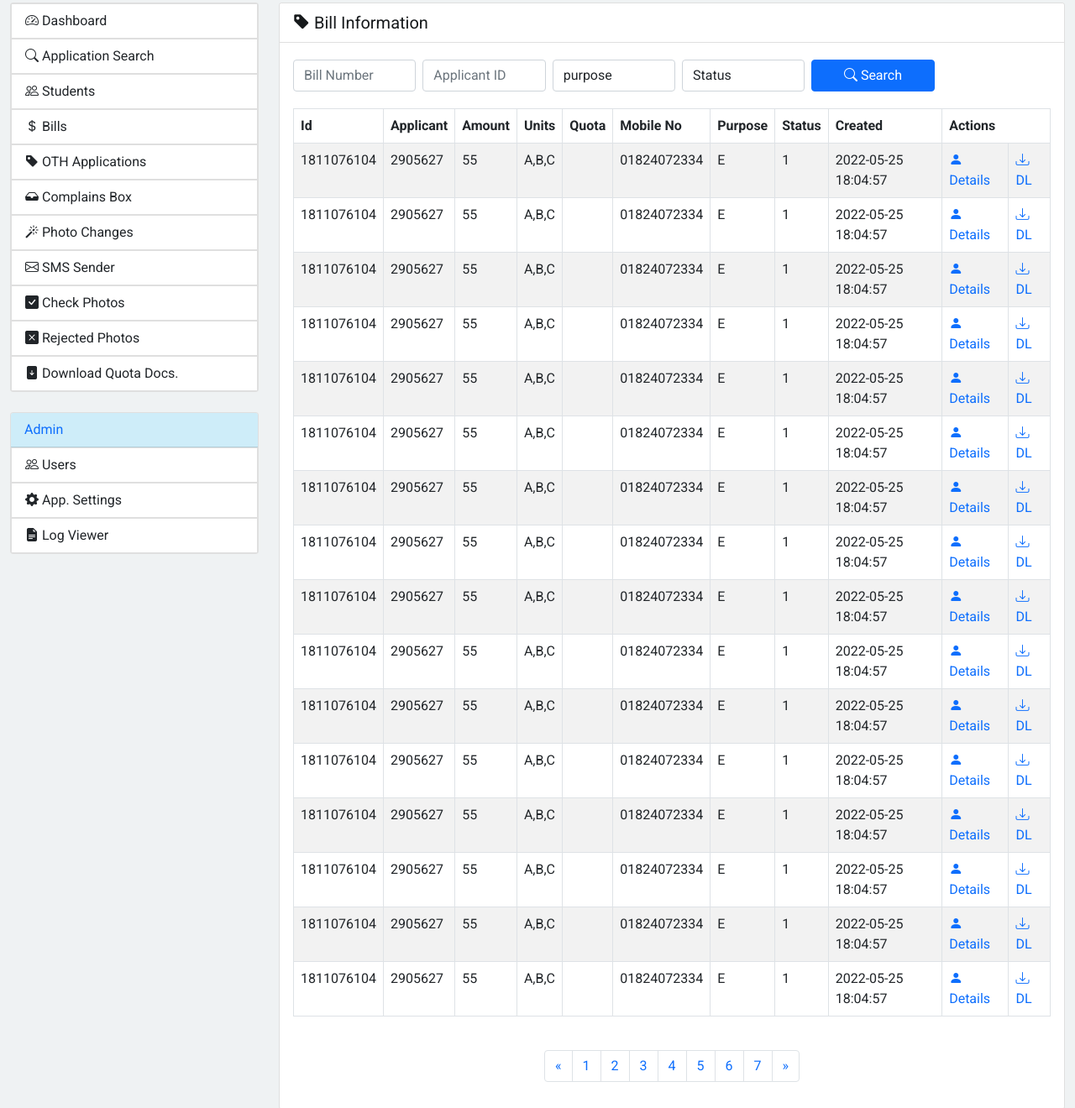
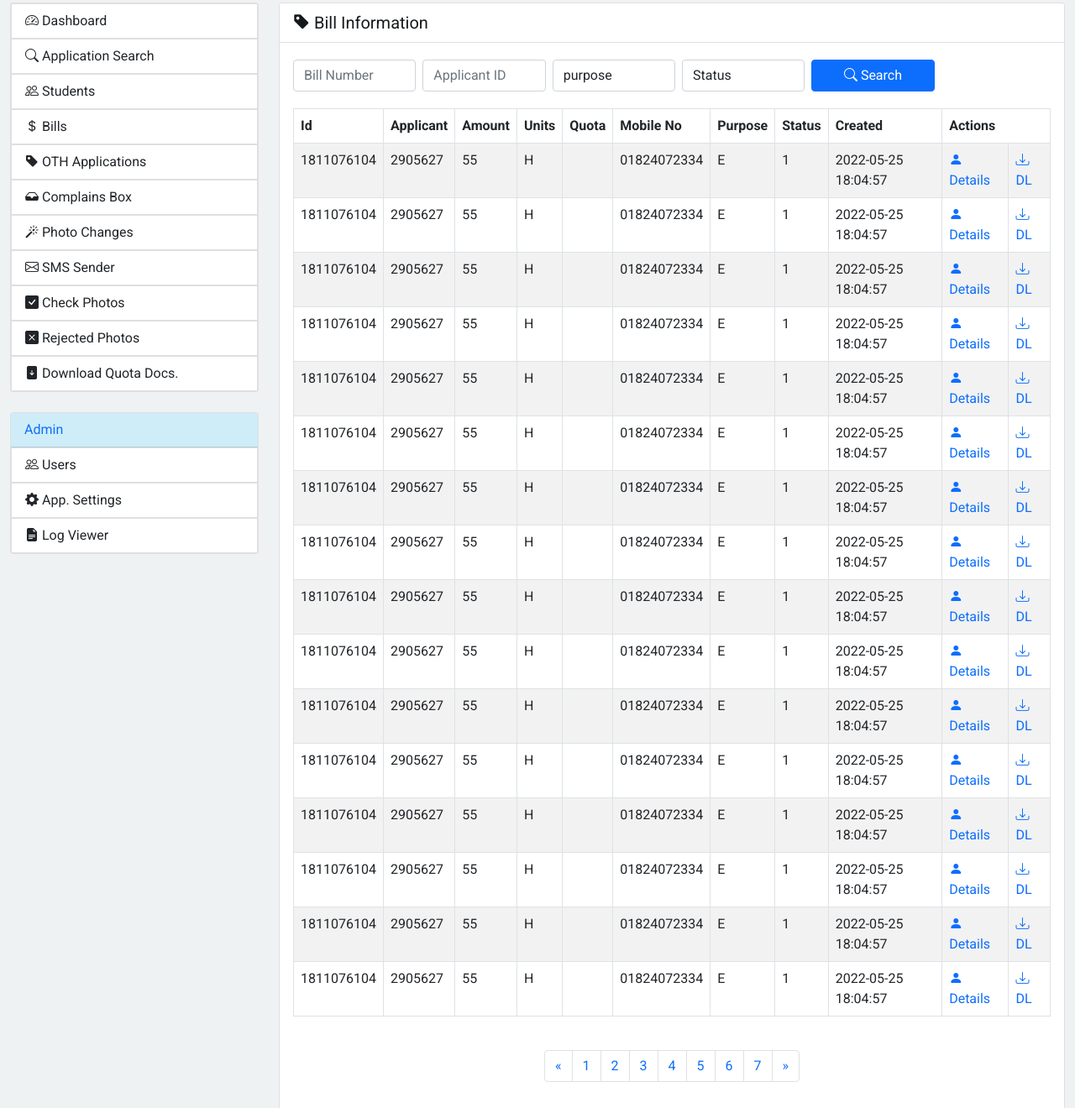
Before and after one commit to SajeebChakraborty/Web_Bootsrap_Assignment, a plain HTML site: page dashboard.html in a window 1280 px wide. Shown: the part 72-1392 px from the top of the page at 84% size. Drawn offline with nearby package versions, Linux system fonts and the light colour scheme.

Commit message:
task done

```diff
--- a/dashboard.html
+++ b/dashboard.html
@@ -259,7 +259,7 @@
                       <td>1811076104</td>
                       <td>2905627</td>
                       <td>55</td>
-                      <td>A,B,C</td>
+                      <td>H</td>
                       <td></td>
                       <td>01824072334</td>
                       <td>E</td>
@@ -276,7 +276,7 @@
                       <td>1811076104</td>
                       <td>2905627</td>
                       <td>55</td>
-                      <td>A,B,C</td>
+                      <td>H</td>
                       <td></td>
                       <td>01824072334</td>
                       <td>E</td>
@@ -293,7 +293,7 @@
                       <td>1811076104</td>
                       <td>2905627</td>
                       <td>55</td>
-                      <td>A,B,C</td>
+                      <td>H</td>
                       <td></td>
                       <td>01824072334</td>
                       <td>E</td>
@@ -310,7 +310,7 @@
                       <td>1811076104</td>
                       <td>2905627</td>
                       <td>55</td>
-                      <td>A,B,C</td>
+                      <td>H</td>
                       <td></td>
                       <td>01824072334</td>
                       <td>E</td>
@@ -327,7 +327,7 @@
                       <td>1811076104</td>
                       <td>2905627</td>
                       <td>55</td>
-                      <td>A,B,C</td>
+                      <td>H</td>
                       <td></td>
                       <td>01824072334</td>
                       <td>E</td>
@@ -344,7 +344,7 @@
                       <td>1811076104</td>
                       <td>2905627</td>
                       <td>55</td>
-                      <td>A,B,C</td>
+                      <td>H</td>
                       <td></td>
                       <td>01824072334</td>
                       <td>E</td>
@@ -361,7 +361,7 @@
                       <td>1811076104</td>
                       <td>2905627</td>
                       <td>55</td>
-                      <td>A,B,C</td>
+                      <td>H</td>
                       <td></td>
                       <td>01824072334</td>
                       <td>E</td>
@@ -378,7 +378,7 @@
                       <td>1811076104</td>
                       <td>2905627</td>
                       <td>55</td>
-                      <td>A,B,C</td>
+                      <td>H</td>
                       <td></td>
                       <td>01824072334</td>
                       <td>E</td>
@@ -395,7 +395,7 @@
                       <td>1811076104</td>
                       <td>2905627</td>
                       <td>55</td>
-                      <td>A,B,C</td>
+                      <td>H</td>
                       <td></td>
                       <td>01824072334</td>
                       <td>E</td>
@@ -412,7 +412,7 @@
                       <td>1811076104</td>
                       <td>2905627</td>
                       <td>55</td>
-                      <td>A,B,C</td>
+                      <td>H</td>
                       <td></td>
                       <td>01824072334</td>
                       <td>E</td>
@@ -429,7 +429,7 @@
                       <td>1811076104</td>
                       <td>2905627</td>
                       <td>55</td>
-                      <td>A,B,C</td>
+                      <td>H</td>
                       <td></td>
                       <td>01824072334</td>
                       <td>E</td>
@@ -446,7 +446,7 @@
                       <td>1811076104</td>
                       <td>2905627</td>
                       <td>55</td>
-                      <td>A,B,C</td>
+                      <td>H</td>
                       <td></td>
                       <td>01824072334</td>
                       <td>E</td>
@@ -463,7 +463,7 @@
                       <td>1811076104</td>
                       <td>2905627</td>
                       <td>55</td>
-                      <td>A,B,C</td>
+                      <td>H</td>
                       <td></td>
                       <td>01824072334</td>
                       <td>E</td>
@@ -480,7 +480,7 @@
                       <td>1811076104</td>
                       <td>2905627</td>
                       <td>55</td>
-                      <td>A,B,C</td>
+                      <td>H</td>
                       <td></td>
                       <td>01824072334</td>
                       <td>E</td>
@@ -497,7 +497,7 @@
                       <td>1811076104</td>
                       <td>2905627</td>
                       <td>55</td>
-                      <td>A,B,C</td>
+                      <td>H</td>
                       <td></td>
                       <td>01824072334</td>
                       <td>E</td>
@@ -514,7 +514,7 @@
                       <td>1811076104</td>
                       <td>2905627</td>
                       <td>55</td>
-                      <td>A,B,C</td>
+                      <td>H</td>
                       <td></td>
                       <td>01824072334</td>
                       <td>E</td>
```
